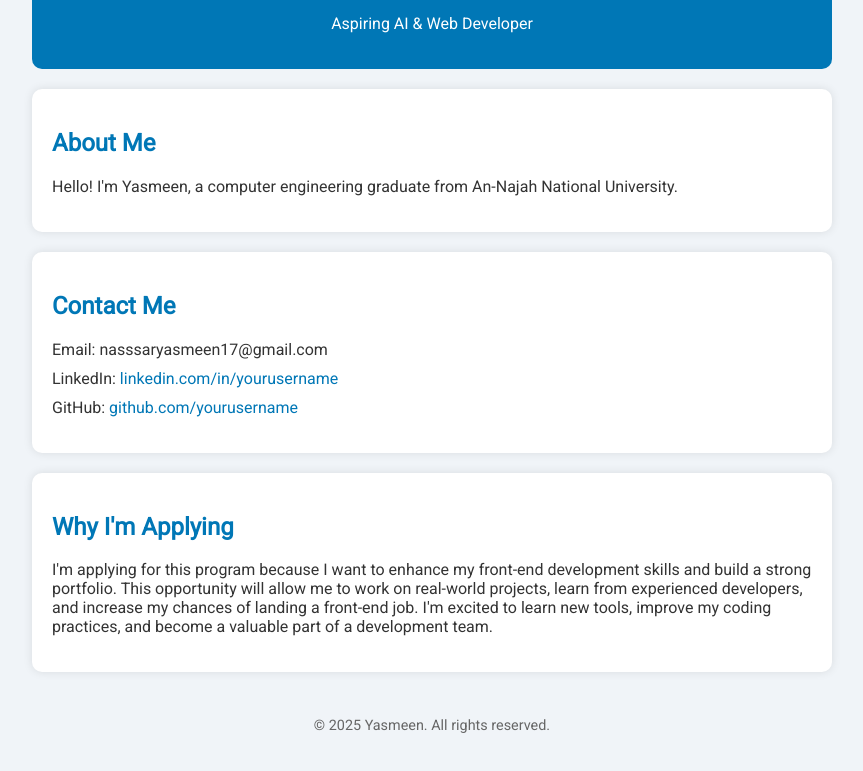
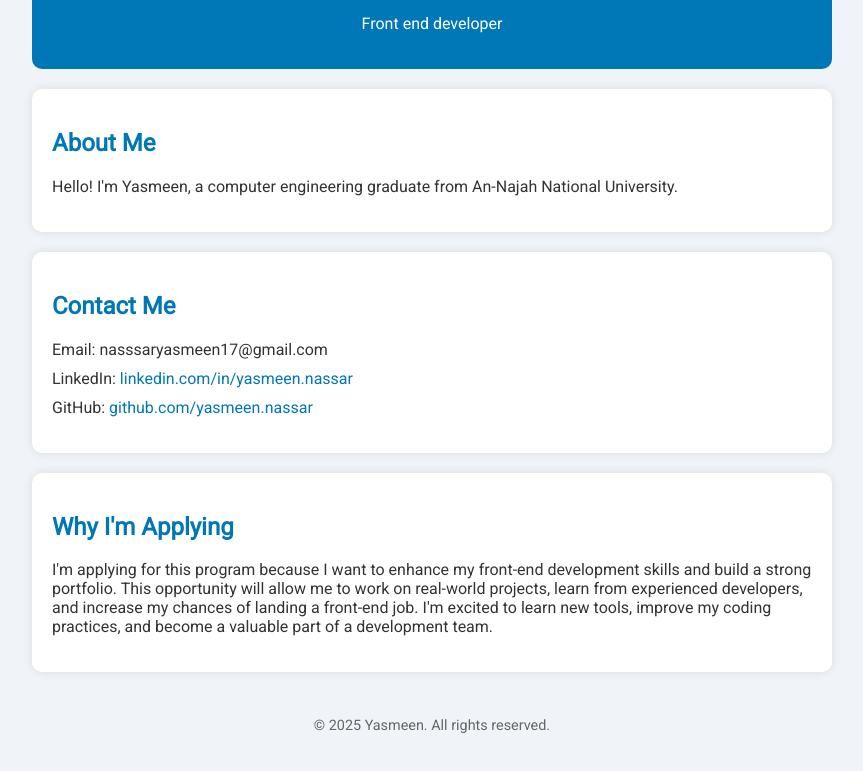
Before and after one commit to yasmeennassar/Task2, a plain HTML site: page index.html in a window 1280 px wide. Shown: the part 89-860 px from the top of the page, without its empty margins (208-1071 px from the left). Drawn offline with Linux system fonts and the light colour scheme.

Commit message:
Update index.html

```diff
--- a/index.html
+++ b/index.html
@@ -11,7 +11,7 @@
   <div class="container">
     <header>
       <h1>Yasmeen's Portfolio</h1>
-      <p>Aspiring AI & Web Developer</p>
+      <p>Front end developer</p>
     </header>
 
     <section class="about">
@@ -26,8 +26,8 @@
       <h2>Contact Me</h2>
       <ul>
         <li>Email: nasssaryasmeen17@gmail.com</li>
-        <li>LinkedIn: <a href="https://linkedin.com/in/yasmeen.nassar" target="_blank">linkedin.com/in/yourusername</a></li>
-        <li>GitHub: <a href="https://github.com/yasmeennassar/Task2/new/main" target="_blank">github.com/yourusername</a></li>
+        <li>LinkedIn: <a href="https://linkedin.com/in/yasmeen.nassar" target="_blank">linkedin.com/in/yasmeen.nassar</a></li>
+        <li>GitHub: <a href="https://github.com/yasmeennassar/Task2/new/main" target="_blank">github.com/yasmeen.nassar</a></li>
       </ul>
     </section>
 
```
